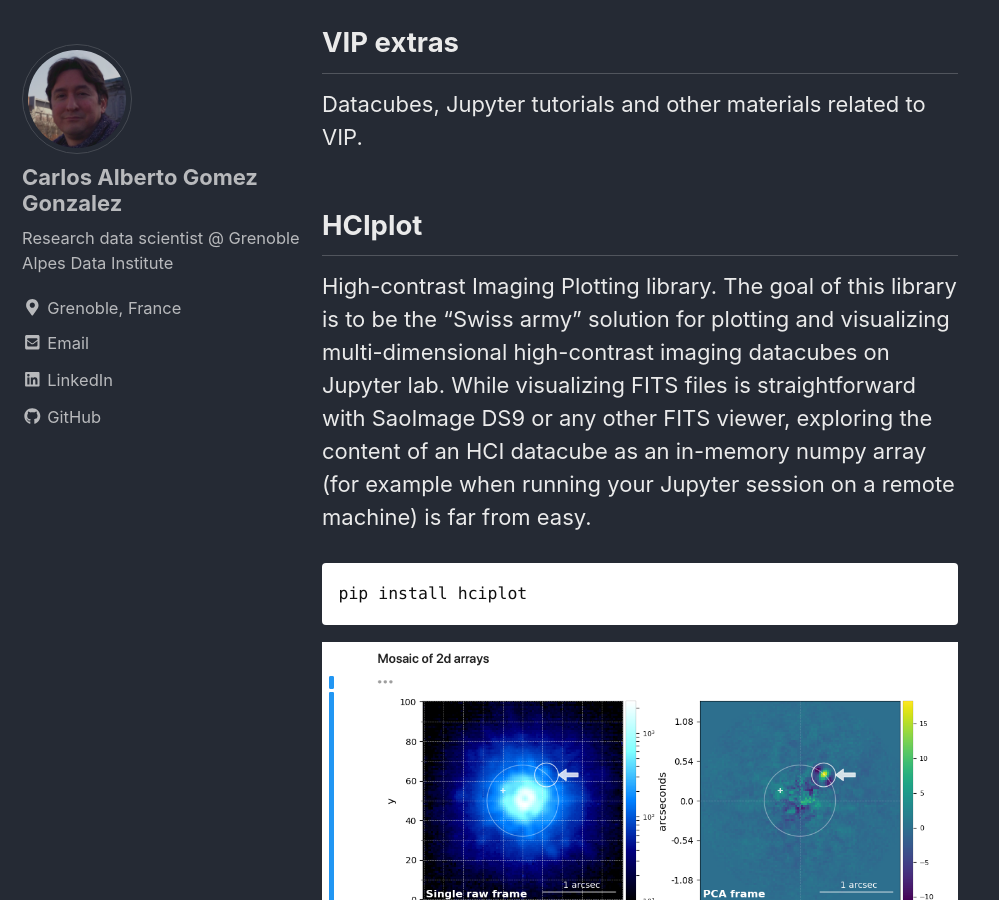
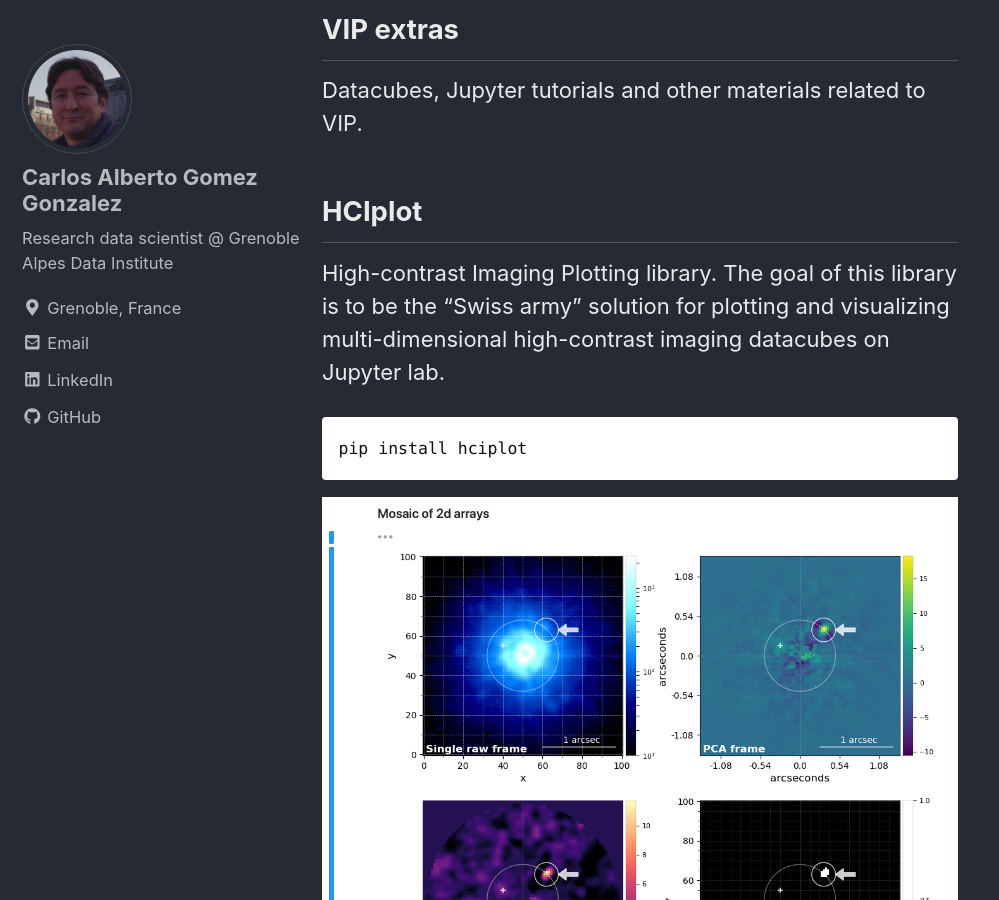
Before and after one commit to carlos-gg/carlos-gg.github.io, a Jekyll site: the page built from _pages/software.md, in a window 1280 px wide and 900 px high, scrolled down 1162 px. Shown: the whole window, without its empty margins (0-999 px from the left). Built offline with Jekyll 4.4.1, drawn with Linux system fonts in a browser that asks for light colours; nearby versions of some CDN libraries.

Commit message:
updating vip figure

````diff
--- a/_pages/software.md
+++ b/_pages/software.md
@@ -27,7 +27,7 @@
 
 ## HCIplot
 
-High-contrast Imaging Plotting library. The goal of this library is to be the "Swiss army" solution for plotting and visualizing multi-dimensional high-contrast imaging datacubes on Jupyter lab. While visualizing FITS files is straightforward with SaoImage DS9 or any other FITS viewer, exploring the content of an HCI datacube as an in-memory numpy array (for example when running your Jupyter session on a remote machine) is far from easy.
+High-contrast Imaging Plotting library. The goal of this library is to be the "Swiss army" solution for plotting and visualizing multi-dimensional high-contrast imaging datacubes on Jupyter lab.
 
 ```bash
 pip install hciplot
````
Also changed, not shown: assets/images/vip.png.
